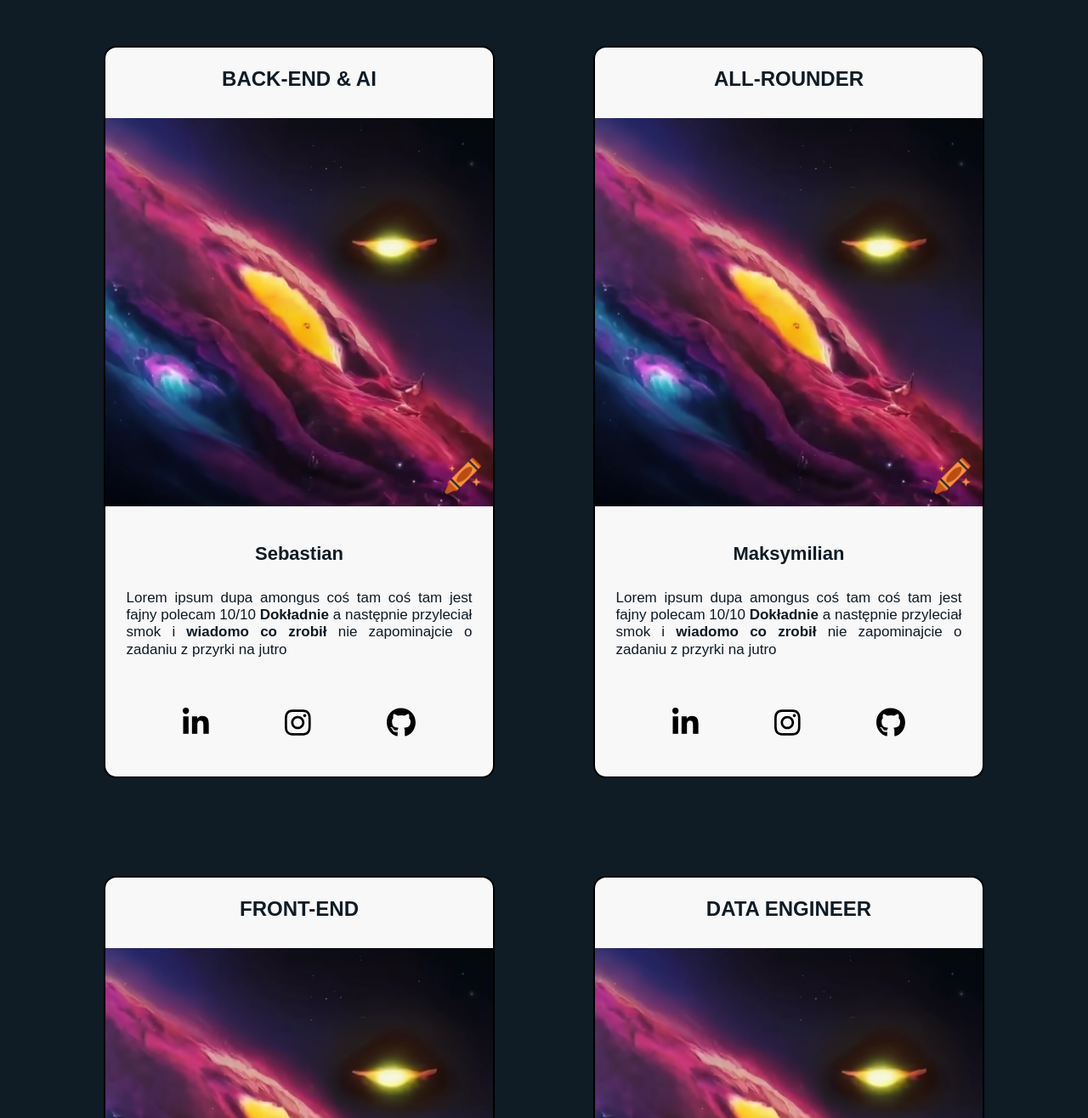
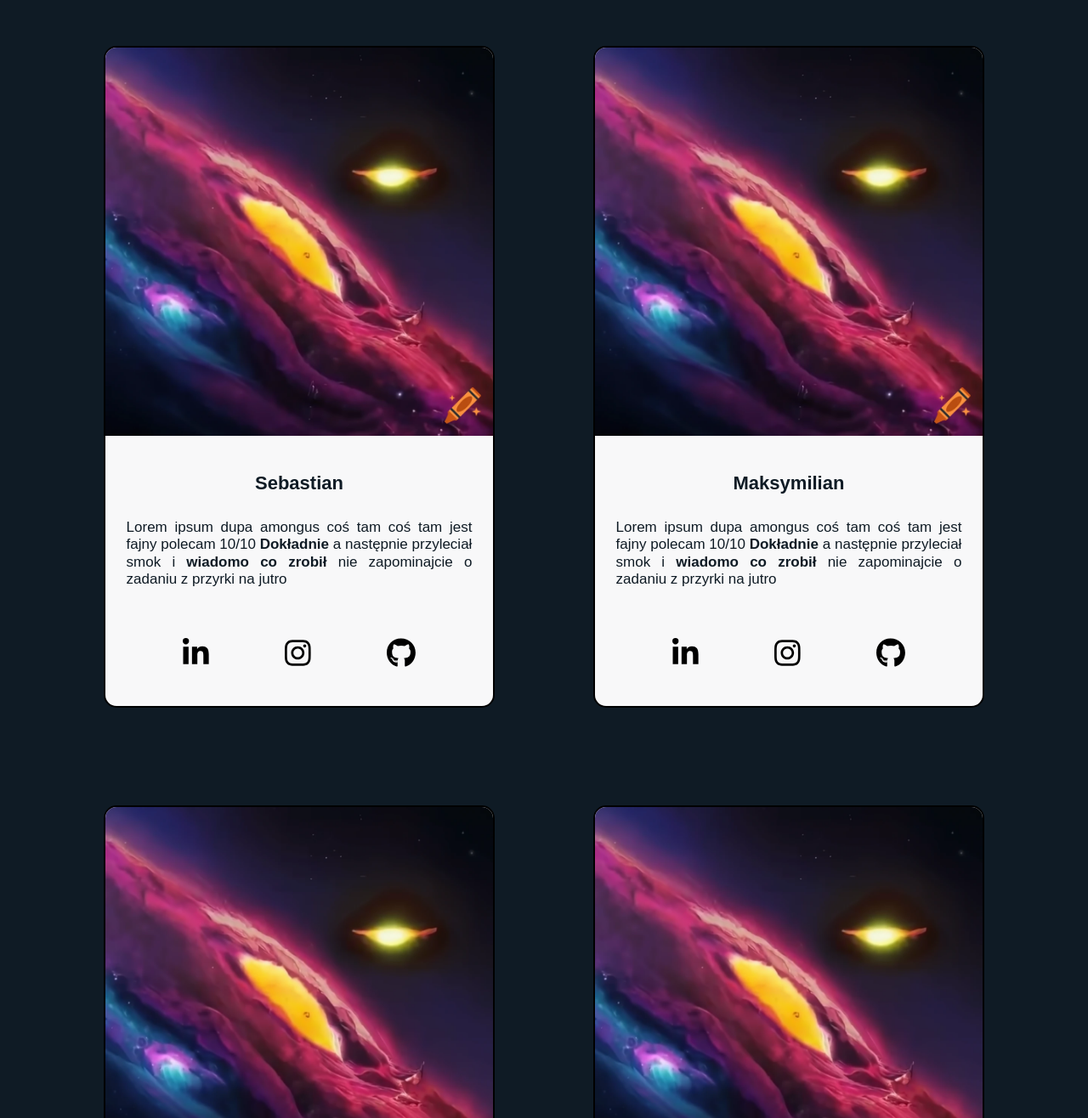
Before and after one commit to spongbbx/EduSkan, a plain HTML site: page hackyeah_vers2 2/klient/glowna/index.html in a window 1280 px wide. Shown: the part 2851-4167 px from the top of the page at 85% size. Drawn offline with Linux system fonts and the light colour scheme.

Commit message:
Update index.html

```diff
--- a/hackyeah_vers2 2/klient/glowna/index.html
+++ b/hackyeah_vers2 2/klient/glowna/index.html
@@ -155,7 +155,6 @@
                                         <div class="authors">
                                             <!-- Author 1 -->
                                             <div class="author">
-                                                <h2 class="formularz">BACK-END & AI</h2>
                                                 <img src="img/test.png" alt="Author 1">
                                                 <div class="author-text">
                                                     <p class="formularz" style="font-size: 22px;"><b>Sebastian</b></p>
@@ -171,7 +170,6 @@
                                             </div>
                                             <!-- Author 2 -->
                                             <div class="author" style="animation-delay: 0.2s;">
-                                                <h2 class="formularz">ALL-ROUNDER</h2>
                                                 <img src="img/test.png" alt="Author 1">
                                                 <div class="author-text">
                                                     <p class="formularz" style="font-size: 22px;"><b>Maksymilian</b></p>
@@ -187,7 +185,6 @@
                                             </div>
                                             <!-- Author 3 -->
                                             <div class="author" style="animation-delay: 0.4s;">
-                                                <h2 class="formularz">FRONT-END</h2>
                                                 <img src="img/test.png" alt="Author 1">
                                                 <div class="author-text">
                                                     <p class="formularz" style="font-size: 22px;"><b>Szymon</b></p>
@@ -203,7 +200,7 @@
                                             </div>
                                             <!-- Author 4 -->
                                             <div class="author" style="animation-delay: 0.6s;">
-                                                <h2 class="formularz">DATA ENGINEER</h2>
+
                                                 <img src="img/test.png" alt="Author 1">
                                                 <div class="author-text">
                                                     <p class="formularz" style="font-size: 22px;"><b>Nie wiem kto</b></p>
```
